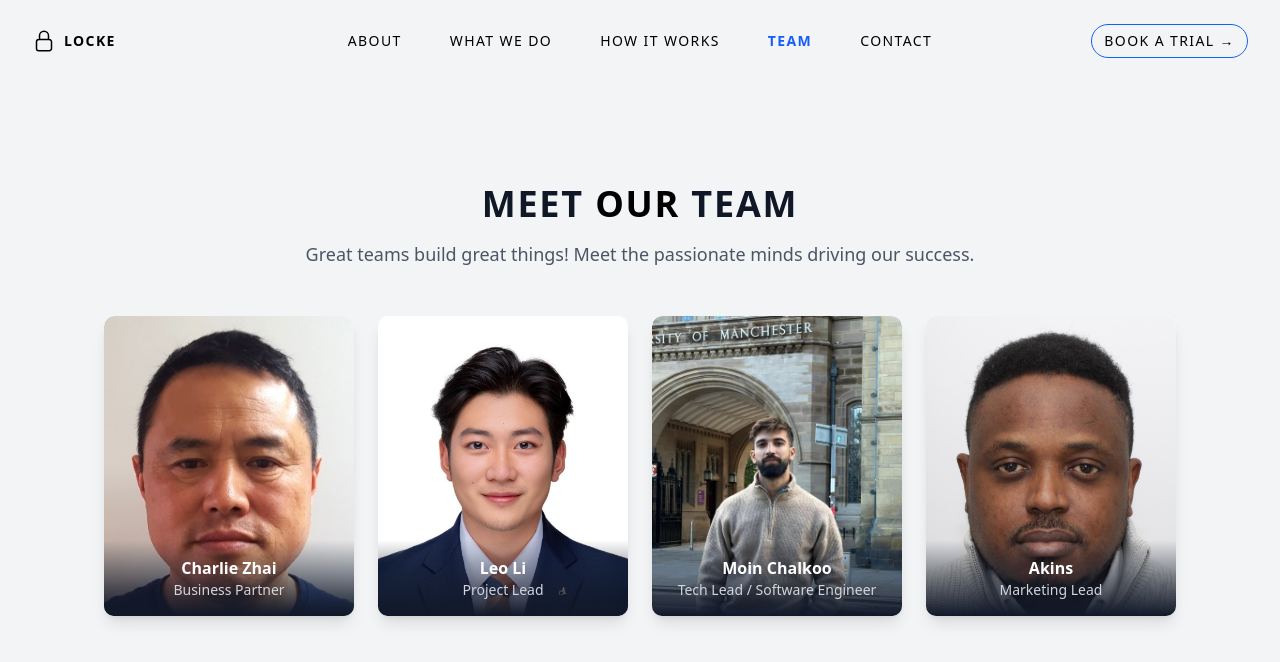
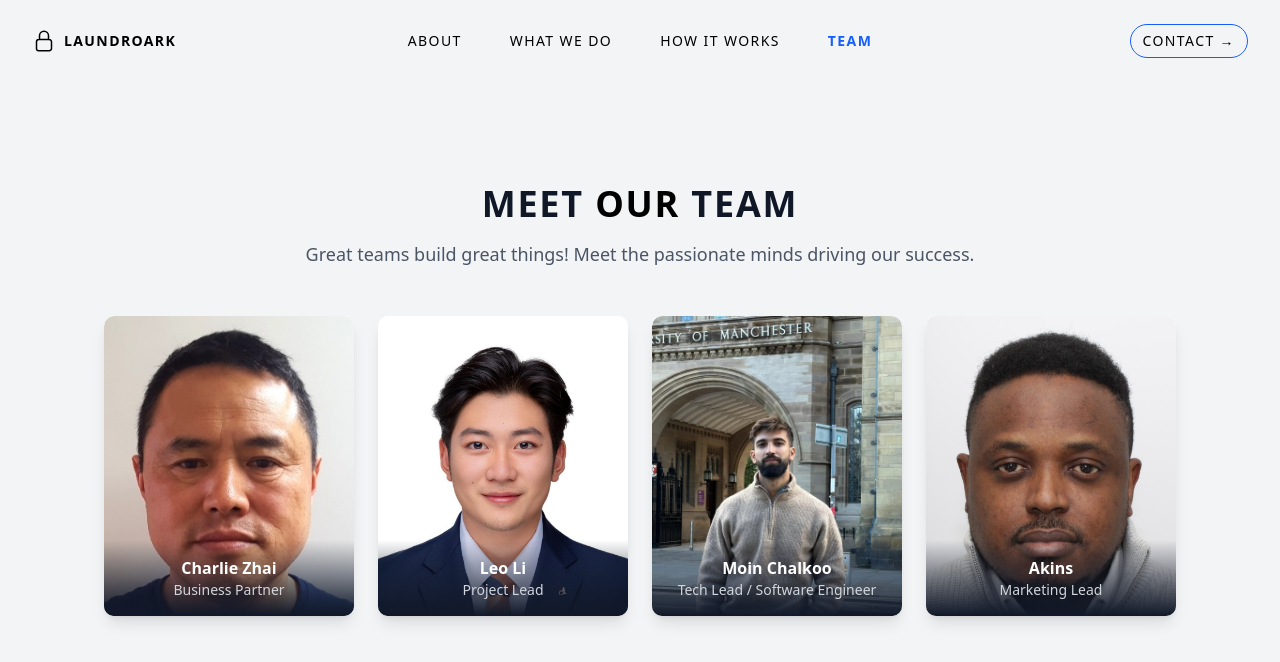
Before and after one commit to Sameem-baba/locke, a Next.js app: page /team in a window 1280 px wide. Shown: the top 662 px of the page. Built offline with nearby package versions, Linux system fonts and the light colour scheme.

Commit message:
Book a trial page removed

```diff
--- a/app/about/layout.tsx
+++ b/app/about/layout.tsx
@@ -13,7 +13,7 @@ const geistMono = Geist_Mono({
 });
 
 export const metadata: Metadata = {
-    title: "Locke | About",
+    title: "Laundroark | About",
     description: "At Laundroark, we take pride in our diverse and accomplished team of professionals committed to delivering tailored solutions for your business. Our robust technology development team, consisting of approximately 50 skilled software and mechanical engineers, is dedicated to developing our digital platform and the accompanying locker systems. We are excited to be in the market exploration phase and are eager to help enhance your business through our innovative technology. ",
 };
 
--- a/app/bookatrial/layout.tsx
+++ b/app/bookatrial/layout.tsx
@@ -13,7 +13,7 @@ const geistMono = Geist_Mono({
 });
 
 export const metadata: Metadata = {
-    title: "Locke | Book A Trial",
+    title: "Laundroark | Book A Trial",
     description: "By booking a demo, you'll experience first-hand how our cutting-edge digital platform transforms the laundry industry. Developed in collaboration with technology experts and industry leaders, our AI-powered system and smart lockers optimize operations, enhance customer convenience, and maximize profitability. Our intuitive, globally adaptable interface enables businesses to manage orders, track logistics, and streamline services effortlessly—all at the click of a button. 🚀",
 };
 
--- a/app/bookatrial/page.tsx
+++ b/app/bookatrial/page.tsx
@@ -20,7 +20,7 @@ export default function BookTrial() {
             <Header />
             <h1 className="text-3xl font-semibold text-center mb-6">Book a Free Trial</h1>
             <p className="text-gray-600 text-center md:w-2/3 mb-4">
-                By booking a demo, you&apos;ll experience first-hand how our cutting-edge digital platform transforms the laundry industry. Developed in collaboration with technology experts and industry leaders, our AI-powered system and smart lockers optimize operations, enhance customer convenience, and maximize profitability. Our intuitive, globally adaptable interface enables businesses to manage orders, track logistics, and streamline services effortlessly—all at the click of a button. 🚀
+                By booking a demo, you&apos;ll experience first-hand how our cutting-edge digital platform transforms the laundry industry. Developed in collaboration with technology experts and industry leaders, our AI-powered system and smart laundroarkrs optimize operations, enhance customer convenience, and maximize profitability. Our intuitive, globally adaptable interface enables businesses to manage orders, track logistics, and streamline services effortlessly—all at the click of a button. 🚀
             </p>
 
             <Card className="w-full max-w-6xl p-4 bg-white shadow-md rounded-2xl">
--- a/app/contact/layout.tsx
+++ b/app/contact/layout.tsx
@@ -13,7 +13,7 @@ const geistMono = Geist_Mono({
 });
 
 export const metadata: Metadata = {
-    title: "Locke | Contact",
+    title: "Laundroark | Contact",
     description: "",
 };
 
--- a/app/howitworks/layout.tsx
+++ b/app/howitworks/layout.tsx
@@ -14,7 +14,7 @@ const geistMono = Geist_Mono({
 
 export const metadata: Metadata = {
     title: "Locke | How It Works",
-    description: "Our smart locker-based laundry system streamlines the entire process—from placing an order to picking up fresh, clean clothes—all through a fully automated, tech-driven workflow.",
+    description: "Our smart laundroarkr-based laundry system streamlines the entire process—from placing an order to picking up fresh, clean clothes—all through a fully automated, tech-driven workflow.",
 };
 
 export default function HowItWorksLayout({
--- a/app/layout.tsx
+++ b/app/layout.tsx
@@ -13,7 +13,7 @@ const geistMono = Geist_Mono({
 });
 
 export const metadata: Metadata = {
-  title: "Locke",
+  title: "Laundroark",
   description: "",
 };
 
--- a/app/whatwedo/layout.tsx
+++ b/app/whatwedo/layout.tsx
@@ -13,7 +13,7 @@ const geistMono = Geist_Mono({
 });
 
 export const metadata: Metadata = {
-    title: "Locke | What We Do",
+    title: "Laundroark | What We Do",
     description: "We are designing a comprehensive digital platform to enhance management and operations within the laundry business. Our initiative includes the development of an innovative customer interface, allowing users to interact seamlessly through a mobile app or website. By implementing digitally controlled lockers and a sophisticated delivery management system, we aim to revolutionize the laundry service experience, making it more convenient and efficient. This project represents a significant step towards modernizing traditional laundry services through cutting-edge technology.",
 };
 
--- a/components/Header.tsx
+++ b/components/Header.tsx
@@ -41,7 +41,7 @@ export default function Header() {
                 <div className="flex lg:flex-1">
                     <Link href="/" className="-m-1.5 flex items-center space-x-2 p-1.5">
                         <LockClosedIcon className={ `h-6 w-6 ${textColor}` } />
-                        <span className={ `text-sm/6 uppercase tracking-widest font-semibold ${textColor}` }>Locke</span>
+                        <span className={ `text-sm/6 uppercase tracking-widest font-semibold ${textColor}` }>Laundroark</span>
                     </Link>
                 </div>
                 <div className="flex lg:hidden">
@@ -59,11 +59,10 @@ export default function Header() {
                     <Link href="/whatwedo" className={ `text-sm/6 font-medium uppercase tracking-widest ${getLinkClass("/whatwedo")}` }>What we do</Link>
                     <Link href="/howitworks" className={ `text-sm/6 font-medium uppercase tracking-widest ${getLinkClass("/howitworks")}` }>How it works</Link>
                     <Link href="/team" className={ `text-sm/6 font-medium uppercase tracking-widest ${getLinkClass("/team")}` }>Team</Link>
-                    <Link href="/contact" className={ `text-sm/6 font-medium uppercase tracking-widest ${getLinkClass("/contact")}` }>Contact</Link>
                 </PopoverGroup>
                 <div className="hidden lg:flex lg:flex-1 lg:justify-end">
                     <Link href="/bookatrial" className={ `text-sm/6 font-medium uppercase tracking-widest rounded-full py-1 px-3 ${textColor} border border-blue-600` }>
-                        Book a Trial <span aria-hidden="true">&rarr;</span>
+                        Contact <span aria-hidden="true">&rarr;</span>
                     </Link>
                 </div>
             </nav>
@@ -92,11 +91,10 @@ export default function Header() {
                                 <Link href="/whatwedo" className="-mx-3 block rounded-lg px-3 py-2 text-base/7 font-semibold text-gray-900 hover:bg-gray-50">What we do</Link>
                                 <Link href="/howitworks" className="-mx-3 block rounded-lg px-3 py-2 text-base/7 font-semibold text-gray-900 hover:bg-gray-50">How it works</Link>
                                 <Link href="/team" className="-mx-3 block rounded-lg px-3 py-2 text-base/7 font-semibold text-gray-900 hover:bg-gray-50">Team</Link>
-                                <Link href="/contact" className="-mx-3 block rounded-lg px-3 py-2 text-base/7 font-semibold text-gray-900 hover:bg-gray-50">Contact</Link>
 
                             </div>
                             <div className="py-6">
-                                <Link href="/bookatrial" className="-mx-3 block rounded-lg px-3 py-2.5 text-base/7 font-semibold text-gray-900 hover:bg-gray-50">Book a trial</Link>
+                                <Link href="/contact" className="-mx-3 block rounded-lg px-3 py-2 text-base/7 font-semibold text-gray-900 hover:bg-gray-50">Contact</Link>
                             </div>
                         </div>
                     </div>
--- a/package.json
+++ b/package.json
@@ -1,5 +1,5 @@
 {
-  "name": "locke",
+	"name": "laundroark",
 	"version": "0.1.0",
 	"private": true,
 	"scripts": {
```
Also changed, not shown: 1 other file (tests, documents, lock files or other folders). Lines whose indentation alone changed are shown as unchanged.
